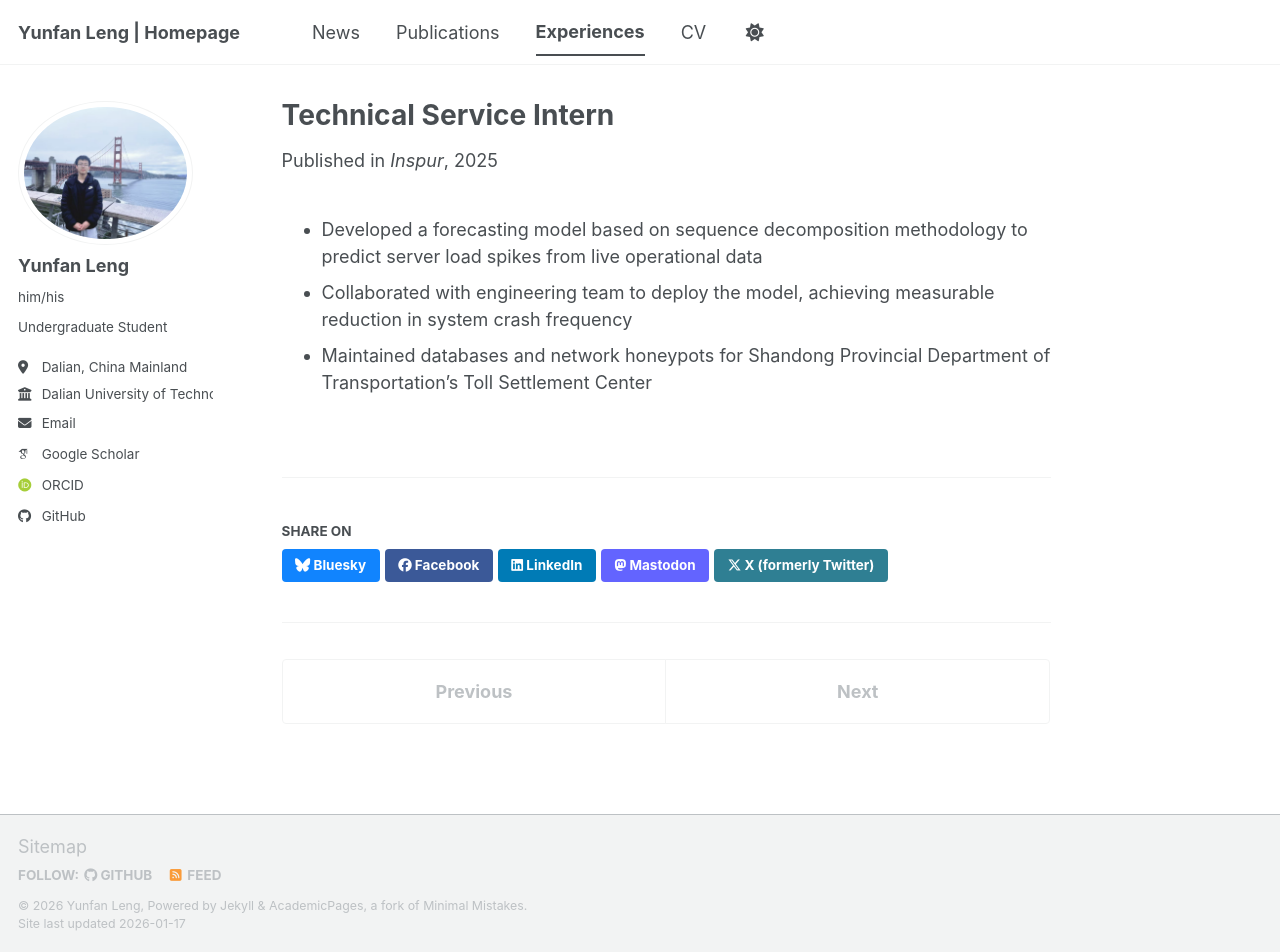
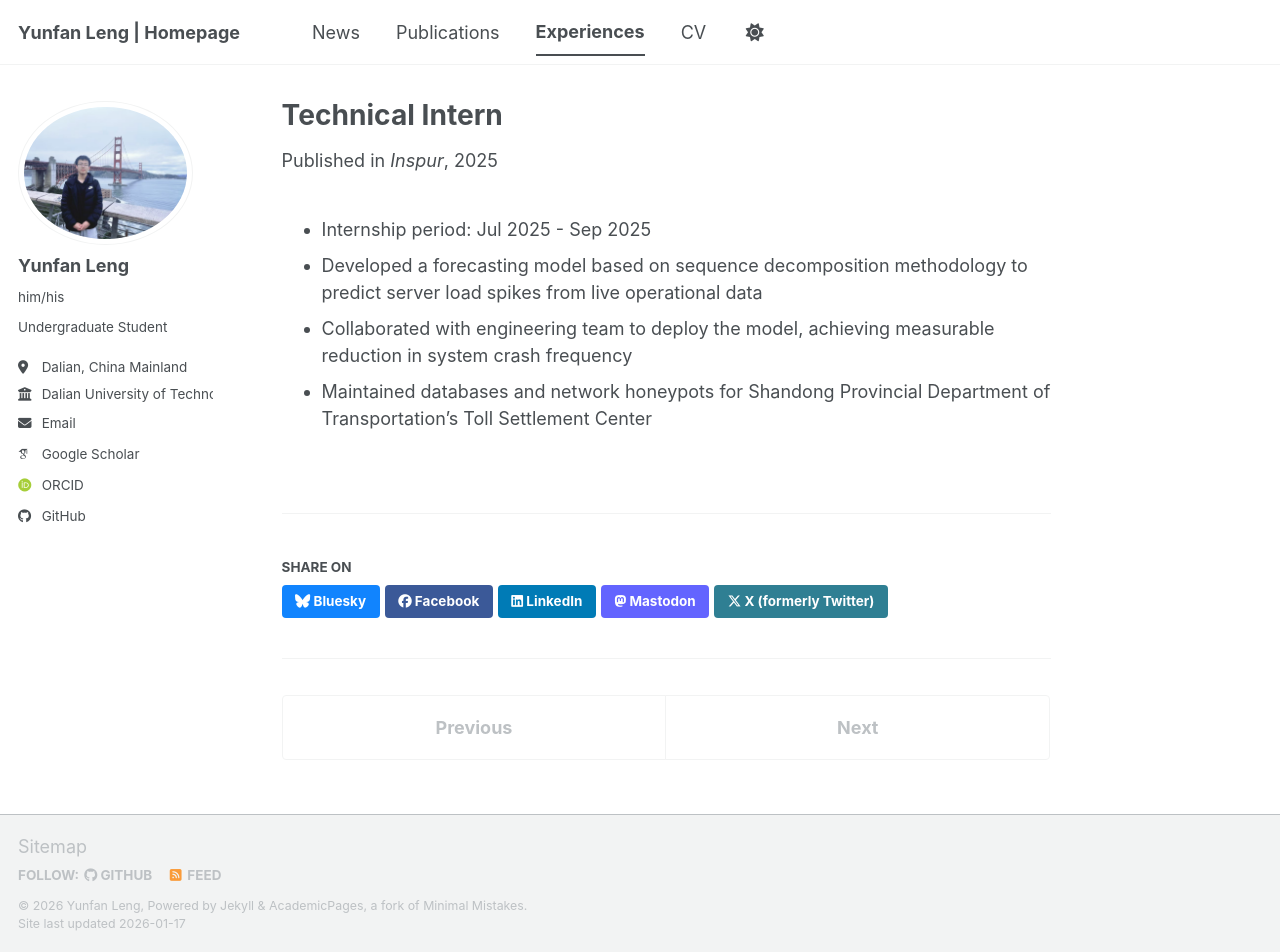
Before and after one commit to WENJIN6666/wenjin6666.github.io, a Jekyll site: the page built from _experiences/2025-07-01-inspur-intern.md, in a window 1280 px wide and 952 px high. Built offline with Jekyll 4.4.1, drawn with Linux system fonts in a browser that asks for light colours; some web fonts are replaced; a script bundle is joined from its source files by our own code; library files that are not in the unit come from our copies.

Commit message:
Fix Inspur internship: add period, rename to Technical Intern

```diff
--- a/_experiences/2025-07-01-inspur-intern.md
+++ b/_experiences/2025-07-01-inspur-intern.md
@@ -1,5 +1,5 @@
 ---
-title: "Technical Service Intern"
+title: "Technical Intern"
 collection: experiences
 type: "Industry"
 permalink: /experiences/inspur-intern
@@ -8,6 +8,7 @@ location: "China"
 venue: "Inspur"
 ---
 
+- Internship period: Jul 2025 - Sep 2025
 - Developed a forecasting model based on sequence decomposition methodology to predict server load spikes from live operational data
 - Collaborated with engineering team to deploy the model, achieving measurable reduction in system crash frequency
 - Maintained databases and network honeypots for Shandong Provincial Department of Transportation's Toll Settlement Center
```
